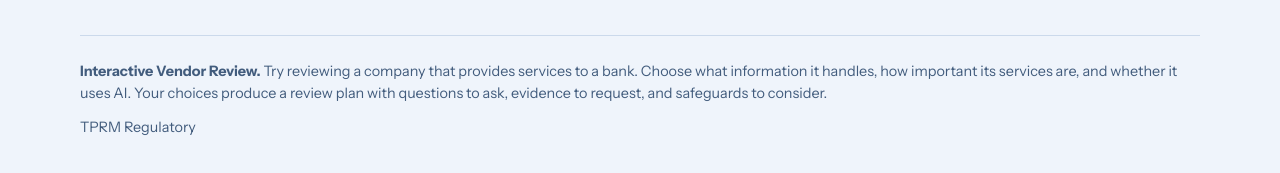
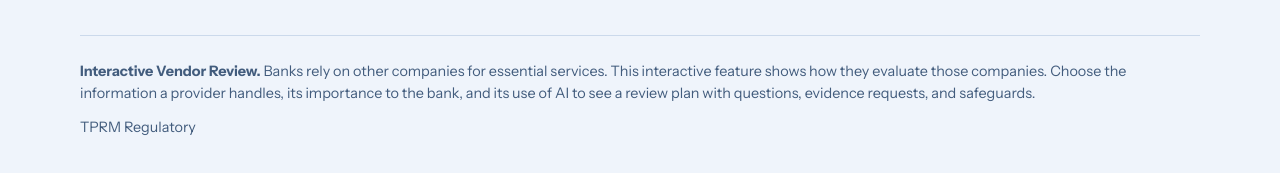
Before and after one commit to mam1060-source/tprm-regulatory-lab, a plain HTML site: page index.html in a window 1280 px wide. Shown: the part 1918-2091 px from the top of the page. Drawn offline with Linux system fonts and the light colour scheme.

Commit message:
Explain the vendor review feature directly in plain language

```diff
--- a/index.html
+++ b/index.html
@@ -106,4 +106,4 @@
   </script>
   <p><a href="https://share.chatling.ai/s/bdZsndnXXYo1NCs" target="_blank" rel="noopener" >Open the Assistant in a New Tab ↗</a></p>
   </div>
-</section></main><footer><p><strong >Interactive Vendor Review.</strong> Try reviewing a company that provides services to a bank. Choose what information it handles, how important its services are, and whether it uses AI. Your choices produce a review plan with questions to ask, evidence to request, and safeguards to consider.</p><p>TPRM Regulatory</p></footer></body></html>
+</section></main><footer><p><strong >Interactive Vendor Review.</strong> Banks rely on other companies for essential services. This interactive feature shows how they evaluate those companies. Choose the information a provider handles, its importance to the bank, and its use of AI to see a review plan with questions, evidence requests, and safeguards.</p><p>TPRM Regulatory</p></footer></body></html>
```
